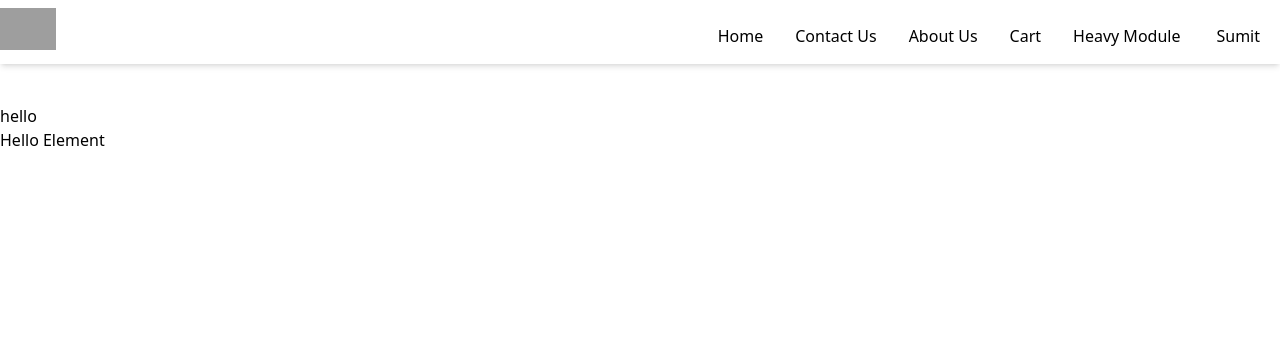
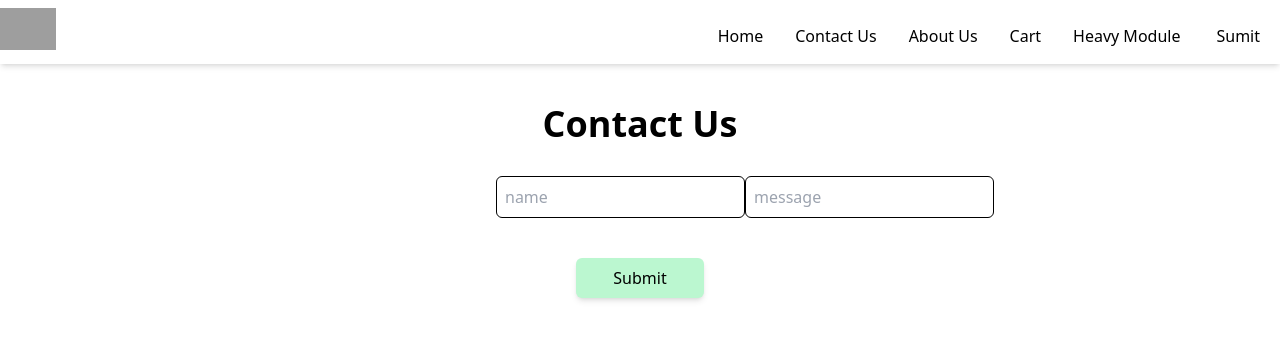
Before and after one commit to deepakjha005/react-fundamentals, a React (Vite) app: page /contact in a window 1280 px wide. Shown: the top 340 px of the page. Built offline with nearby package versions, Linux system fonts and the light colour scheme; grey boxes are pictures that could not be loaded.

Commit message:
added some required packages and written test cases for contact us

```diff
--- a/babel.config.cjs
+++ b/babel.config.cjs
@@ -1,3 +1,6 @@
 module.exports = {
-  presets: [["@babel/preset-env", { targets: { node: "current" } }]],
+  presets: [
+    ["@babel/preset-env", { targets: { node: "current" } }],
+    ["@babel/preset-react", { runtime: "automatic" }],
+  ],
 };
--- a/jest.config.mjs
+++ b/jest.config.mjs
@@ -195,6 +195,9 @@ const config = {
 
   // Whether to use watchman for file crawling
   // watchman: true,
+  transform: {
+    "^.+\\.[jt]sx?$": "babel-jest",
+  },
 };
 
 export default config;
--- a/package.json
+++ b/package.json
@@ -33,7 +33,9 @@
     "Chrome >= 100"
   ],
   "dependencies": {
+    "@babel/preset-react": "^7.29.7",
     "@reduxjs/toolkit": "^2.12.0",
+    "@testing-library/jest-dom": "^6.9.1",
     "react": "^19.2.6",
     "react-dom": "^19.2.6",
     "react-redux": "^9.3.0",
--- a/src/components/Body.js
+++ b/src/components/Body.js
@@ -53,7 +53,7 @@ const Body = () => {
       <div className=" mx-8 mb-5 flex">
         <input
           placeholder="Search"
-          className="h-9 w-48 border border-gray-400 rounded-lg"
+          className="h-9 w-48 border border-gray-400 rounded-lg p-2"
           value={searchText}
           onChange={(e) => {
             setSearchText(e.target.value);
--- a/src/components/Contact.js
+++ b/src/components/Contact.js
@@ -1,13 +1,42 @@
-import useComponent from "./useComponent";
+import { useState } from "react";
 
 const Contact = () => {
-  const element = () => <h1>Hello Element</h1>;
-
+  const [name, setName] = useState("");
+  const [message, setMessage] = useState("");
+  const handleSubmit = () => {
+    if (!name && !message) {
+      alert("Field is required");
+      return;
+    }
+    setName("");
+    setMessage("");
+    alert("Thank you for Submitting");
+  };
   return (
-    <div>
-      {useComponent()}
-      {element()}
-    </div>
+    <>
+      <div className="m-auto w-2/12">
+        <h1 className="font-bold text-4xl text-center my-8">Contact Us</h1>
+      </div>
+      <div className="w-6/12 m-auto">
+        <div className="m-auto w-[45%] flex justify-between">
+          <input
+            placeholder="name"
+            className="border border-black p-2 rounded-md"
+            value={name}
+            onChange={(e) => setName(e.target.value)}
+          />
+          <input
+            placeholder="message"
+            className="border border-black p-2 rounded-md"
+            value={message}
+            onChange={(e) => setMessage(e.target.value)}
+          />
+        </div>
+        <div className="w-32 bg-green-200 self-center rounded-md shadow-md mt-10 h-10 m-auto justify-center flex">
+          <button onClick={handleSubmit}>Submit</button>
+        </div>
+      </div>
+    </>
   );
 };
 export default Contact;
```
Also changed, not shown: 2 other files (tests, documents, lock files or other folders).
